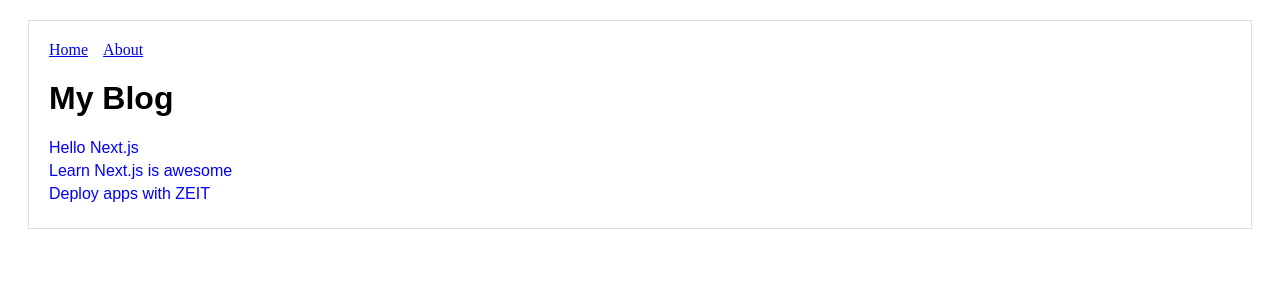
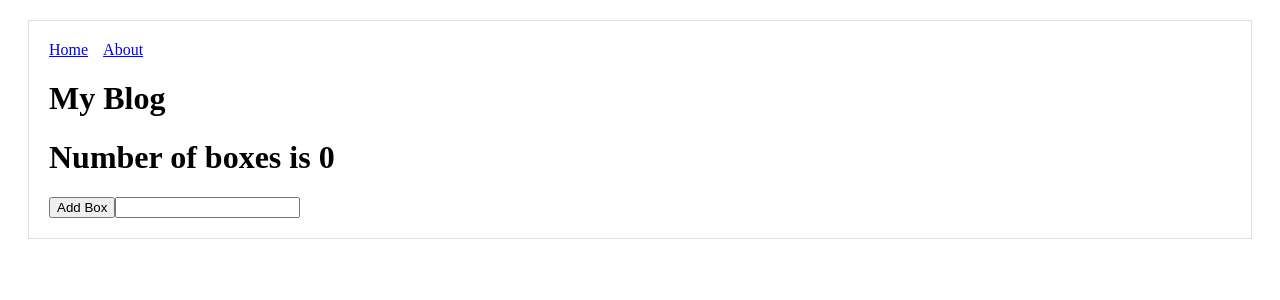
Before and after one commit to SolDataInc/sol, a Next.js app: page / in a window 1280 px wide. Shown: the top 300 px of the page. Built offline with nearby package versions, Linux system fonts and the light colour scheme.

Commit message:
habitbox

```diff
--- a/pages/index.js
+++ b/pages/index.js
@@ -1,71 +1,44 @@
-import Layout from '../components/myLayout';
-import Link from 'next/link';
-
-function getPosts() {
-  return [
-    { id: 'hello-nextjs', title: 'Hello Next.js' },
-    { id: 'learn-nextjs', title: 'Learn Next.js is awesome' },
-    { id: 'deploy-nextjs', title: 'Deploy apps with ZEIT' }
-  ];
-}
-
-const PostLink = ({ post }) => (
-    <li>
-        <Link href="/p/[id]" as={`/p/${post.id}`}>
-            <a>{post.title}</a>
-        </Link>
-        <style jsx>{`
-            li {
-                list - style: none;
-                margin: 5 px 0;
-            }
-
-            a {
-                text - decoration: none;
-                color: blue;
-                font - family: 'Arial';
-            }
-
-            a: hover {
-                opacity: 0.6;
-            }
-        `}</style>
-    </li>
-);
+import Layout from "../components/myLayout";
+import React, { useState } from "react";
+import HabitBox from "../components/HabitBox";
+import Link from "next/link";
 
 export default function Blog() {
-    return(
-        <Layout>
-            <h1>My Blog</h1>
-            <u1>
-                {getPosts().map(post => (
-                    <PostLink key={post.id} post={post} />
-                ))}
-            </u1>
-            <style jsx>{`
-                h1,
-                a {
-                font-family: 'Arial';
-                }
-
-                ul {
-                padding: 0;
-                }
-
-                li {
-                list-style: none;
-                margin: 5px 0;
-                }
-
-                a {
-                text-decoration: none;
-                color: blue;
-                }
-
-                a:hover {
-                opacity: 0.6;
-                }
-            `}</style>
-        </Layout>
-    )
+  const [name, setName] = useState("");
+  const [boxData, setBoxes] = useState([]);
+  return (
+    <Layout>
+      <h1>My Blog</h1>
+      <h1>Number of boxes is {boxData.length}</h1>
+      <button
+        onClick={() => {
+          setBoxes([...boxData, { key: boxData.length + 1, name: name }]);
+          setName("");
+        }}
+      >
+        Add Box
+      </button>
+      <input
+        value={name}
+        onChange={e => setName(e.target.value)}
+        type="text"
+      ></input>
+      {boxData.map(box => (
+        <>
+          <br></br>
+          <hr></hr>
+          {box.name}
+          <HabitBox name={name} key={box.key} />
+          <button
+            onClick={() => {
+              var boxArr = boxData.filter(o => o.key !== box.key);
+              setBoxes(boxArr);
+            }}
+          >
+            Remove Box
+          </button>
+        </>
+      ))}
+    </Layout>
+  );
 }
```
Also changed, not shown: pages/p/[id].js (deleted, +0 -45 lines), pages/post.js (deleted, +0 -15 lines).
